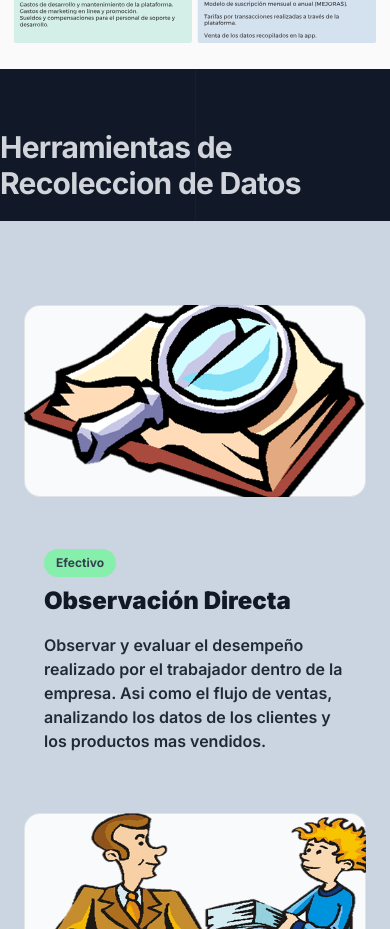
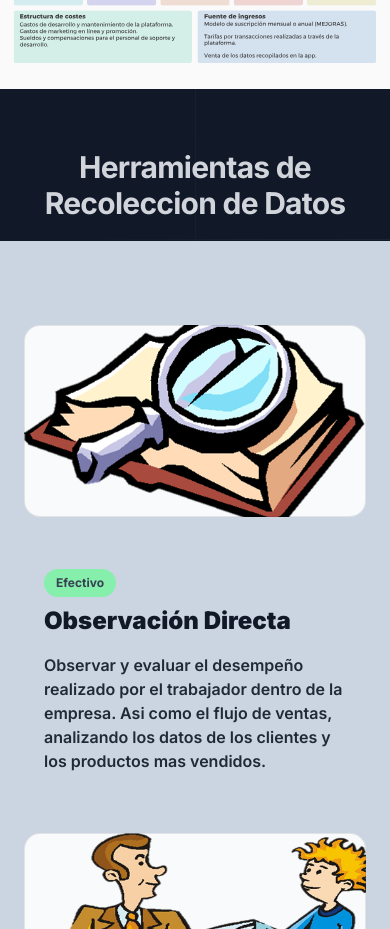
Before and after one commit to CristoferCalcinas/tarea-aud-sis, a Next.js app: page /actividades/SoftwareComercial in a window 390 px wide. Shown: the part 1360-2289 px from the top of the page. Built offline with nearby package versions, Linux system fonts and the light colour scheme.

Commit message:
arreglando el responsive

```diff
--- a/src/app/actividades/SoftwareComercial/page.jsx
+++ b/src/app/actividades/SoftwareComercial/page.jsx
@@ -58,7 +58,7 @@ const posts = [
 export default function SoftwareComercialPage() {
   return (
     <div>
-      <div className="text-white pb-24">
+      <div className="text-white pb-24 mt-5 md:mt-0">
         <div className="overflow-hidden sm:py-12">
           <div className="mx-auto max-w-7xl px-6 lg:px-8">
             <div className="mx-auto grid max-w-2xl grid-cols-1 gap-x-8 gap-y-16 sm:gap-y-20 lg:mx-0 lg:max-w-none lg:grid-cols-2 place-items-center">
@@ -107,7 +107,7 @@ export default function SoftwareComercialPage() {
           <img src="/LienzoCanvas.svg" alt="lienzocanvas" />
         </div>
         <div className="flex flex-col items-center justify-center my-10">
-          <h3 className="my-5 text-3xl font-bold tracking-tight text-gray-300 sm:text-4xl">
+          <h3 className="my-5 text-3xl font-bold tracking-tight text-gray-300 sm:text-4xl text-center">
             Herramientas de Recoleccion de Datos
           </h3>
           <CardHerramientas posts={posts} />
--- a/src/app/actividades/SoftwareMedida/page.jsx
+++ b/src/app/actividades/SoftwareMedida/page.jsx
@@ -134,7 +134,7 @@ export default function SoftwarenMedida() {
             </div>
           </div>
           <div className="flex flex-col items-center justify-center my-10">
-            <h3 className="my-5 text-3xl font-bold tracking-tight text-gray-300 sm:text-4xl">
+            <h3 className="my-5 text-3xl font-bold tracking-tight text-gray-300 sm:text-4xl text-center">
               Herramientas de Recoleccion de Datos
             </h3>
             <CardHerramientas posts={posts} />
--- a/src/components/CardItems.jsx
+++ b/src/components/CardItems.jsx
@@ -11,7 +11,7 @@ export default function CardItems({ link, content }) {
     <div className="animate__animated animate__slideInUp">
       <div className="lg:col-start-3 lg:row-end-1 my-10">
         <h2 className="sr-only">Targeta Problematica</h2>
-        <div className="rounded-lg bg-gray-200 shadow-sm ring-1 ring-gray-900/5">
+        <div className="rounded-lg bg-white shadow-sm ring-1 ring-gray-900/5">
           <dl className="flex flex-wrap">
             <div className="flex-auto pl-6 pt-6">
               <dt className="text-lg font-bold leading-6 text-gray-900 text-center">
```
